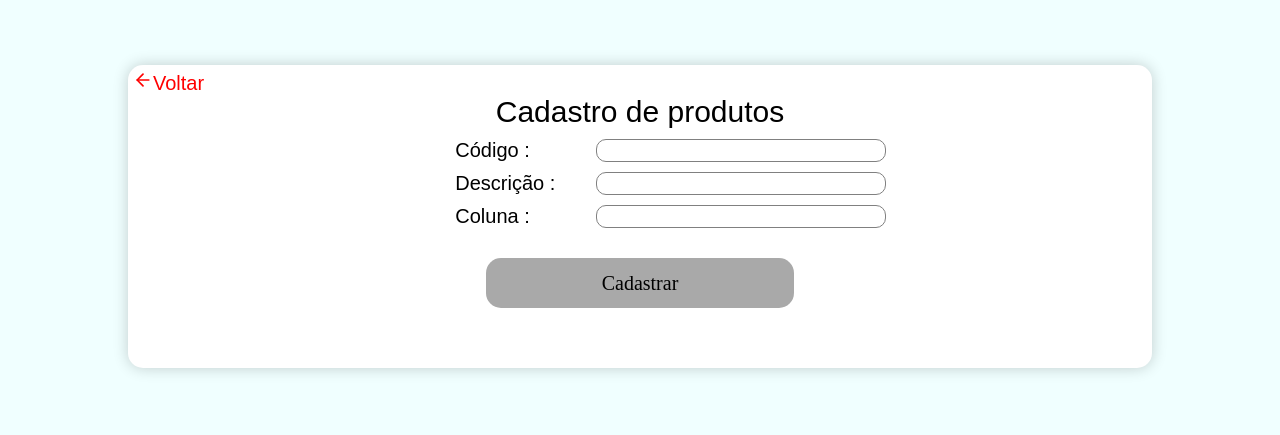
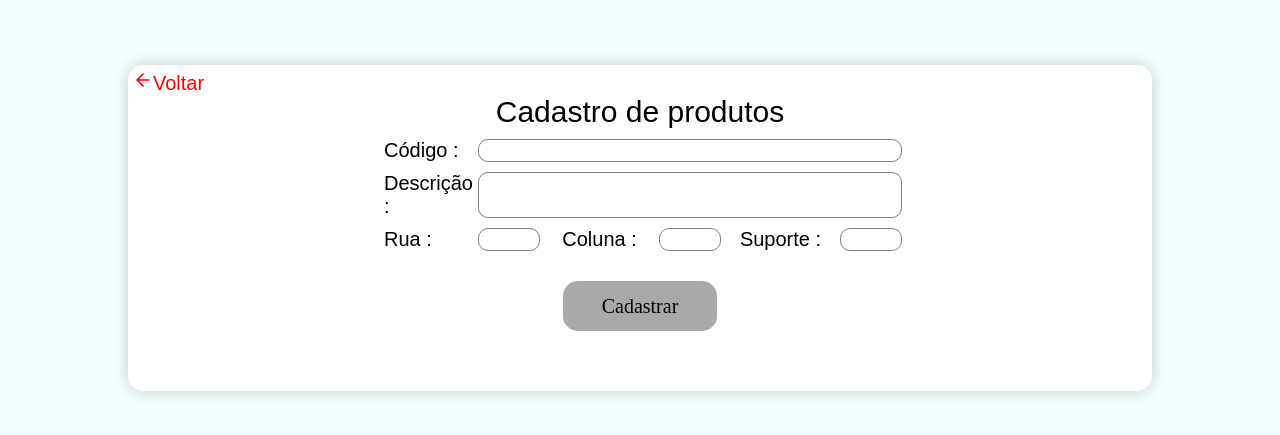
Before and after one commit to ClaudioBzrr/localiza-produtos-frontend, a React (Create React App) app in the folder frontend/: page /register in a window 1280 px wide. Shown: the part 175-610 px from the top of the page. Built offline with nearby package versions, Linux system fonts and the light colour scheme.

Commit message:
alinhando frontend para novos recursos

```diff
--- a/frontend/package.json
+++ b/frontend/package.json
@@ -6,7 +6,7 @@
     "@testing-library/jest-dom": "^5.11.6",
     "@testing-library/react": "^11.2.2",
     "@testing-library/user-event": "^12.6.0",
-    "axios": "^0.21.0",
+    "axios": "^0.21.1",
     "react": "^17.0.1",
     "react-contenteditable": "^3.3.5",
     "react-dom": "^17.0.1",
--- a/frontend/src/pages/Home/index.js
+++ b/frontend/src/pages/Home/index.js
@@ -3,7 +3,7 @@ import {useState} from 'react'
 import './../../assets/styles/global.css'
 import './styles.css'
 import Header from './../../components/Header'
-import {FiSearch as Search, FiTrash2 as Trash, FiEdit as Edit, FiSave as Save} from 'react-icons/fi'
+import {FiSearch as Search, FiTrash2 as Trash, FiEye as Eye, FiEdit as Edit} from 'react-icons/fi'
 import api from '../../services/api'
 import swal from 'sweetalert'
 
@@ -14,10 +14,8 @@ export default function Home() {
     // declaração de contantes
     const [loading,setLoading] = useState(false)
     const  [arg,setArg] =  useState('')
-    const  [desc_product,setDesc_product] =  useState('')
-    const  [column_product,setColumn_product] =  useState('')
     const [products,setProducts] =  useState([])
-    const [editable,setEditable] =  useState(false)
+
 
 
     // função para buscar produtos
@@ -68,31 +66,6 @@ export default function Home() {
 
 
 
-    //função que filtra o elemento para editar
-    function edit(sku){
-        setProducts(products.filter(product => product.sku_product === sku))
-        setEditable(!editable)
-    }
-
-    //função pra salvar produtos(através do contentEditable) sem ter que ir para outra página.
-    async function HandleUpdateProducts(sku){
-        setEditable(!editable)
-        const data = {desc_product,column_product}
-
-            try{
-
-                    await api.put(`products/${sku}`,data)
-                    swal({
-                        icon:"success",
-                        title:"Alterações salvas com sucesso"
-                    })
-
-            }catch(err){
-                alert(err)
-            }
-
-    }
-
 
 
     return (
@@ -113,7 +86,7 @@ export default function Home() {
                 </div>
                 <button id="botao-buscar"
                 type='submit'
-                disabled ={editable || loading === true ? true : false}
+                disabled ={loading === true ? true : false}
                 >{loading ? 'Carregando' : 'Buscar'}</button>
             </div>
             </form>
@@ -122,7 +95,6 @@ export default function Home() {
                 <ul id="list-heading">
                     <li id="list-sku-heading">Código</li>
                     <li id="list-desc-heading">Descrição</li>
-                    <li id="list-col-heading">Coluna</li>
                     <li id="list-act-heading">Ação</li>
                 </ul>
             </div>
@@ -151,26 +123,16 @@ export default function Home() {
 
                     <li id="list-items" key={product.sku_product}>
                         <div id="item-sku" >{product.sku_product}</div>
-
-                        <div id="item-desc"
-                        suppressContentEditableWarning={true}
-                        onBlur={e  => e.target.innerHTML ==="" ? setDesc_product(product.desc_product) :setDesc_product(e.target.innerHTML)}
-                        contentEditable={editable}
-                        >{product.desc_product}</div>
-
-                        <div id="item-col"
-                        suppressContentEditableWarning={true}
-                        onBlur={e  => e.target.innerHTML ==="" ? setColumn_product(product.column_product) : setColumn_product(e.target.innerHTML)}
-                        contentEditable={editable}
-                        >{product.column_product}</div>
+                        <div id="item-desc">{product.desc_product}</div>
 
 
                         <div id="item-act">
-                                <Trash onClick={() => handleDeleteProducts(product.sku_product)} className="act"/>
-                            <Edit onClick={()=>edit(product.sku_product)} className="act"/>
-                            <Save
-                            visibility={editable ===true ? 'visible':'hidden'}
-                            onClick={()=>HandleUpdateProducts(product.sku_product)} className="act"/>
+
+                            <Eye className='act'/>
+                            <Edit className='act'/>
+                            <Trash className='act'
+                            onClick={() => handleDeleteProducts(product.sku_product)}
+                            />
 
                         </div>
                     </li>
--- a/frontend/src/pages/Home/styles.css
+++ b/frontend/src/pages/Home/styles.css
@@ -97,13 +97,15 @@
     flex-direction: row;
     justify-content: space-between;
     text-align: center;
+    text-align: center;
     border-bottom: 1px solid gray;
 }
 
 #list-items div{
-    margin-top: 30px;
+    /* margin-top: 30px; */
     width: 30%;
     text-align: center;
+    align-self: center;
 }
 
 #data{
@@ -119,10 +121,23 @@
 
 }
 
-#item-col{
-    color: red;
-    font-weight: 800;
+
+.act:hover{
+  background-color:#acc0ff;
+  border-radius: 5px;
 }
+
+
+ #list-items #item-sku, #list-items #item-desc{
+    text-align: center;
+    word-wrap: break-word;
+
+ }
+
+
+ #items :first-child{
+   margin-top: 15px;
+ }
 
 /* loader */
 
@@ -247,4 +262,5 @@
     padding:3px;
   }
 
+
 }
--- a/frontend/src/pages/RegisterProducts/index.js
+++ b/frontend/src/pages/RegisterProducts/index.js
@@ -1,6 +1,5 @@
 import React from 'react'
 import {useState} from 'react'
-import {useHistory} from 'react-router-dom'
 import './../../assets/styles/global.css'
 import './styles.css'
 import {Link} from 'react-router-dom'
@@ -13,29 +12,55 @@ export default function RegisterProducts(){
 
     const [sku_product,setSku_product] =  useState('')
     const  [desc_product,setDesc_product] =  useState('')
-    const  [column_product,setColumn_product] =  useState('')
-    const history =  useHistory()
+    const  [lane_location,setLane_location] =  useState('')
+    const  [column_location,setColumn_location] =  useState('')
+    const  [stand_location,setStand_location] =  useState('')
+    const [sku_location, setSku_location] =  useState('')
+
+    function resetForms(){
+        setSku_product('')
+        setDesc_product('')
+        setLane_location('')
+        setColumn_location('')
+        setStand_location('')
+    }
+
+
+    function handleInsertSku(e){
+        setSku_location(e.target.value)
+        setSku_product(e.target.value)
+    }
+
+
+    async function handleRegisterProductLocation(e){
+        e.preventDefault()
+        const dataProduct = {
+            sku_product,
+            desc_product,
+        }
+
+        const dataLocation ={
+            lane_location,
+            column_location,
+            stand_location,
+            sku_location
+        }
+
+        try{
+            setSku_location(sku_product)
+            await api.post('products',dataProduct)
+            await api.post('locations',dataLocation)
+            swal({icon:'success',title:'Produto cadastrado com sucesso'})
+
+            resetForms()
+
+
+        }catch(err){
+            swal({icon:'error',title:`Erro ao cadastrar produto : ${err}`})
+        }
 
 
 
-
-
-    async function handleRegisterProduct(e){
-        e.preventDefault()
-        const data = {
-            sku_product,
-            desc_product,
-            column_product
-        }
-
-        try{
-              await api.post('products',data)
-            swal("Produto cadastrado com sucesso!!!","","success")
-            history.push('/register')
-
-        }catch(err){
-            swal(`erro : ${err}`,"","error")
-        }
 
     }
 
@@ -47,13 +72,13 @@ export default function RegisterProducts(){
             <div id="box-register">
                 <Link  id="back-link" to='/'><Backlink/>Voltar</Link>
                 <h1 id="title-register">Cadastro de produtos</h1>
-                <form id="form-register"  onSubmit={handleRegisterProduct}>
+                <form id="form-register"  onSubmit={handleRegisterProductLocation}>
 
                     <label htmlFor="sku" id="label-sku">Código : </label>
                     <input name="sku" type="text" id="input-sku"
                     autoComplete="off"
                     value={sku_product}
-                    onChange={e => setSku_product(e.target.value)}
+                    onChange={handleInsertSku}
                     />
 
                     <label htmlFor="desc" id="label-desc">Descrição : </label>
@@ -63,12 +88,26 @@ export default function RegisterProducts(){
                     onChange={e => setDesc_product(e.target.value)}
                     />
 
-                    <label htmlFor="col" id="label-col">Coluna : </label>
-                    <input id="input-col" name="col" type="text"
-                    autoComplete="off"
-                    value={column_product}
-                    onChange={e => setColumn_product(e.target.value)}
+
+
+                    <label htmlFor="lane" id="label-lane">Rua : </label>
+                    <input name="lane" id="input-lane" type="text" autoComplete="off"
+                        value={lane_location}
+                        onChange={e => setLane_location(e.target.value)}
                     />
+
+                    <label htmlFor="col" id="label-col"> Coluna : </label>
+                    <input name="col" id="input-col" type="text" autoComplete="off"
+                        value={column_location}
+                        onChange={e => setColumn_location(e.target.value)}
+                    />
+
+                    <label htmlFor="stand" id="label-stand" >Suporte : </label>
+                    <input id="input-stand" type="text" name="stand" autoComplete="off"
+                        value={stand_location}
+                        onChange={e => setStand_location(e.target.value)}
+                    />
+
 
                     <button id="button-register"type="submit">Cadastrar</button>
 
--- a/frontend/src/pages/RegisterProducts/styles.css
+++ b/frontend/src/pages/RegisterProducts/styles.css
@@ -20,18 +20,20 @@
 }
 
 #form-register{
+    width: 50%;
     display: grid;
+    align-self: center;
     grid-template:
-    "label-sku input-sku"
-    "label-desc input-desc"
-    "label-col input-col"
-    "button button"
+    "label-sku input-sku  input-sku input-sku input-sku input-sku"
+    "label-desc input-desc  input-desc  input-desc input-desc input-desc"
+    "label-lane input-lane  label-col input-col  label-stand input-stand "
+    "button button button button button button"
+    /100px 50px 1fr 50px 1fr 50px
 }
 
 #label-sku{
     grid-area: label-sku;
 }
-
 #input-sku{
     grid-area: input-sku;
 }
@@ -40,18 +42,45 @@
 #label-desc{
     grid-area: label-desc;
 }
-
-
 #input-desc{
     grid-area: input-desc;
 }
 
+
+
+#label-lane{
+    grid-area: label-lane;
+}
+#input-lane{
+    grid-area: input-lane;
+}
+
+
+
 #label-col{
     grid-area: label-col;
 }
-
 #input-col{
     grid-area: input-col;
+}
+
+
+
+#label-stand{
+    grid-area: label-stand;
+}
+#input-stand{
+    grid-area: input-stand;
+}
+
+
+#label-lane label, #label-sku label, #label-desc label{
+    text-align: start;
+}
+
+
+#label-col, #label-stand{
+    text-align: center;
 }
 
 #button-register{
@@ -80,13 +109,14 @@
 }
 
 #form-register label{
-    width: 30%;
-    justify-self: flex-end;
+    width: 100%;
+    justify-self: center;
+
 }
 
 #form-register input{
-    width: 50%;
-    justify-self: flex-start;
+    width: 100%;
+    justify-self:center ;
     border-radius: 10px;
     border: 1px solid gray;
     text-align: center;
--- a/frontend/src/services/api.js
+++ b/frontend/src/services/api.js
@@ -1,7 +1,7 @@
 import axios from 'axios'
 
 const api = axios.create({
-    baseURL:'https://localiza-produtos-backend.herokuapp.com/'
+    baseURL:'http://localhost:5000/'
 })
 
 
```
Also changed, not shown: 2 other files (tests, documents, lock files or other folders).
